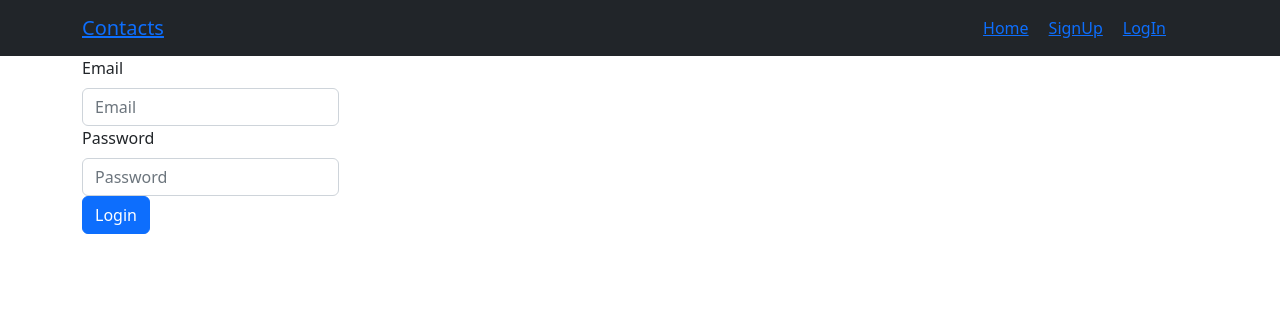
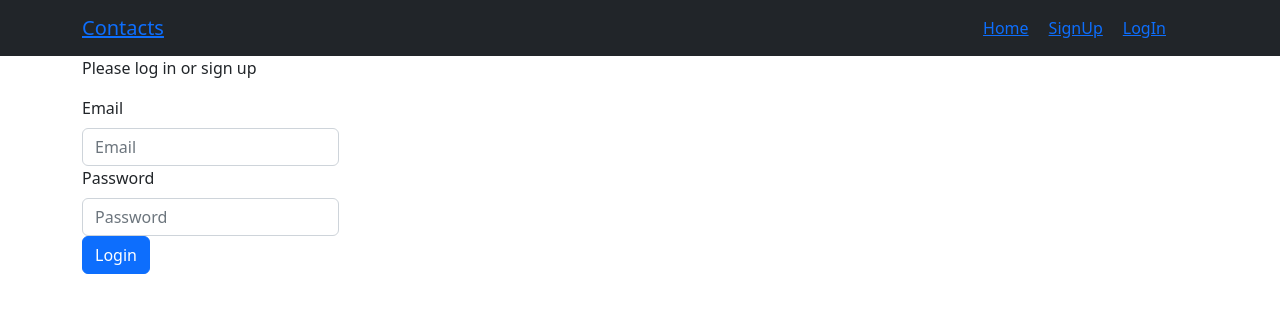
Before and after one commit to Olyazarichna/goit-react-hw-08-phonebook, a React (Create React App) app: page /goit-react-hw-08-phonebook/login in a window 1280 px wide. Shown: the top 312 px of the page. Built offline with nearby package versions, Linux system fonts and the light colour scheme.

Commit message:
Update LoginView.js

```diff
--- a/src/components/LoginView/LoginView.js
+++ b/src/components/LoginView/LoginView.js
@@ -39,6 +39,7 @@ export const LoginView = () => {
 
   return (
     <>
+    <p>Please log in or sign up</p>
       <Form onSubmit={handleSubmit}>
         <InputGroup className="mb-3">
           <Form.Group className="mb-3" controlId="formBasicEmail">
```
